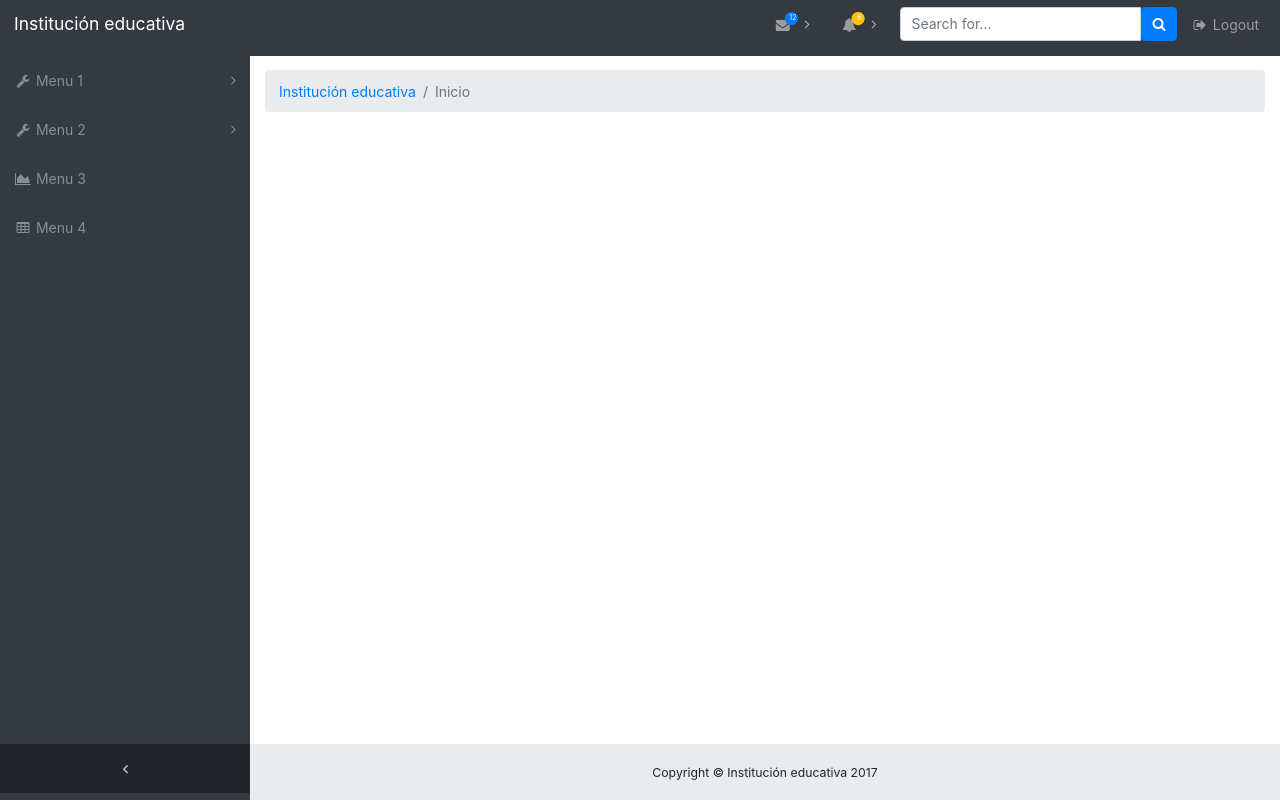
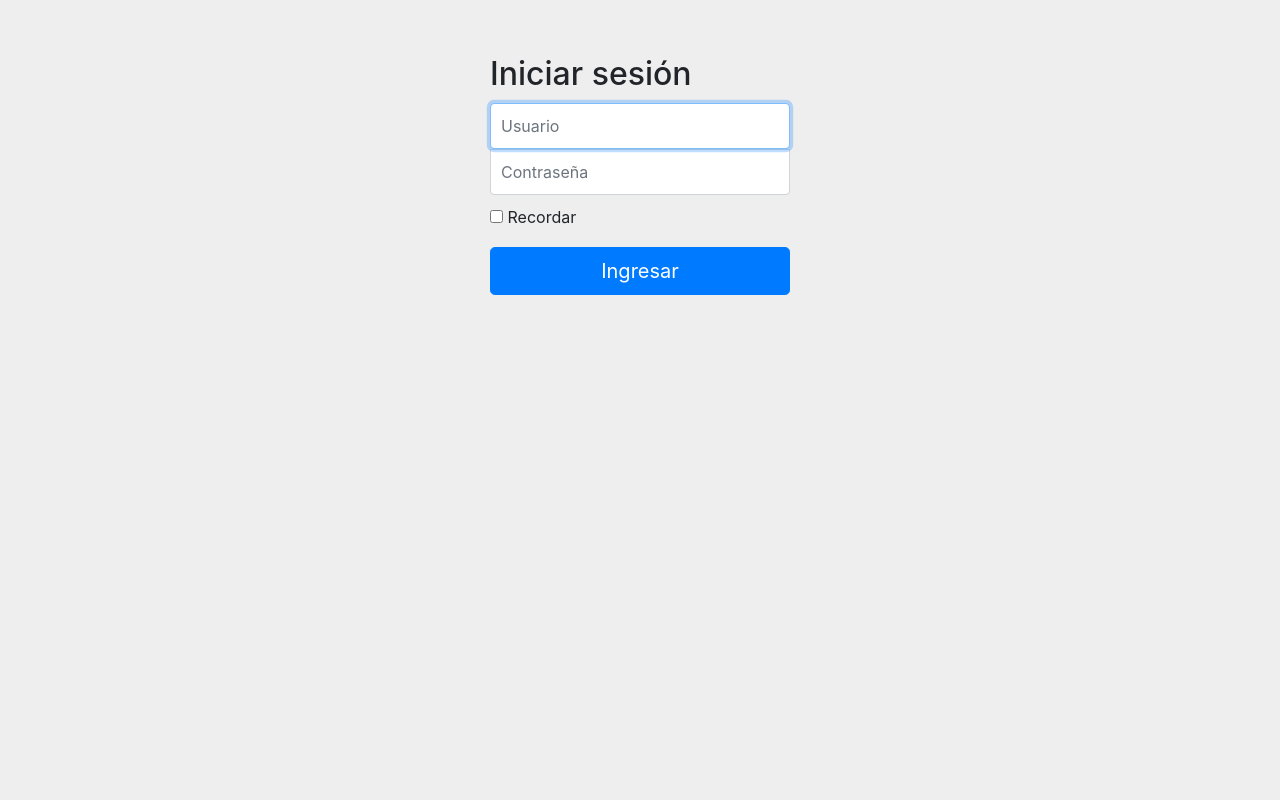
Before and after one commit to faq1988/institucion_educativa, a CodeIgniter app: page /institucion_educativa/ in a window 1280 px wide. Run offline with CodeIgniter, Linux system fonts and the light colour scheme; some libraries are stand-ins or nearby versions.

Commit message:
sistema de login

```diff
--- a/application/config/autoload.php
+++ b/application/config/autoload.php
@@ -58,7 +58,7 @@ $autoload['packages'] = array();
 |
 |	$autoload['libraries'] = array('user_agent' => 'ua');
 */
-$autoload['libraries'] = array('database', 'form_validation');
+$autoload['libraries'] = array('database', 'form_validation', 'session');
 
 /*
 | -------------------------------------------------------------------
--- a/application/config/routes.php
+++ b/application/config/routes.php
@@ -49,6 +49,6 @@ defined('BASEPATH') OR exit('No direct script access allowed');
 | Examples:	my-controller/index	-> my_controller/index
 |		my-controller/my-method	-> my_controller/my_method
 */
-$route['default_controller'] = 'welcome';
+$route['default_controller'] = 'login';
 $route['404_override'] = '';
 $route['translate_uri_dashes'] = FALSE;
--- /dev/null
+++ b/application/controllers/Login.php
@@ -0,0 +1,62 @@
+<?php
+defined('BASEPATH') OR exit('No direct script access allowed');
+
+
+class Login extends CI_Controller{
+
+public function __construct()
+{
+  parent::__construct();
+}
+
+
+	public function index()
+	{
+
+    if ($this->session->userdata('username'))
+    {
+      redirect('welcome');
+    }
+
+
+    if (isset($_POST['password'])){
+
+        $this->load->model('usuario_model');
+        if ($this->usuario_model->login($_POST['username'], md5($_POST['password'])))
+          {
+            $this->session->set_userdata('username', $_POST['username']);
+            redirect('welcome');
+          }
+          else
+          {
+            redirect('login');
+          }
+
+    }
+    $this->load->view('login');
+
+
+	}
+
+  public function logout()
+  {
+    $this->session->sess_destroy();
+    redirect('login');
+  }
+
+  public function change_password()
+  {
+    if(!$this->session->userdata('username'))
+      redirect('login');
+
+    parent::header();
+    $this->load->view('cambiar_password');
+    parent::footer();
+    $this -> default_vars();
+  }
+
+
+
+
+
+}
--- a/application/controllers/Welcome.php
+++ b/application/controllers/Welcome.php
@@ -3,35 +3,28 @@ defined('BASEPATH') OR exit('No direct script access allowed');
 
 class Welcome extends CI_Controller {
 
-	/**
-	 * Index Page for this controller.
-	 *
-	 * Maps to the following URL
-	 * 		http://example.com/index.php/welcome
-	 *	- or -
-	 * 		http://example.com/index.php/welcome/index
-	 *	- or -
-	 * Since this controller is set as the default controller in
-	 * config/routes.php, it's displayed at http://example.com/
-	 *
-	 * So any other public methods not prefixed with an underscore will
-	 * map to /index.php/welcome/<method_name>
-	 * @see https://codeigniter.com/user_guide/general/urls.html
-	 */
 
 
 
-	function __construct(){
-		parent::__construct();
 
-	}
+	public function index(){
 
-	public function index()
+	if (!$this->session->userdata('username'))
+    {
+      redirect('login');
+    }
+
+    $this -> load -> view('menu');
+    $this -> load -> view('header');
+	$this -> load -> view('welcome_message');
+  }
+
+
+
+
+	public function key()
 	{
-
-		$this->load->view('menu');
-		$this->load->view('header');
-		$this->load->view('welcome_message');
+		echo md5('peliculas');
 	}
 
 
--- a/application/views/header.php
+++ b/application/views/header.php
@@ -98,9 +98,9 @@
             </form>
           </li>
           <li class="nav-item">
-            <a class="nav-link" data-toggle="modal" data-target="#exampleModal">
+            <a class="nav-link" href="<?=base_url()?>login/logout">
               <i class="fa fa-fw fa-sign-out"></i>
-              Logout</a>
+              Salir</a>
           </li>
         </ul>
       </div>
--- /dev/null
+++ b/application/views/login.php
@@ -0,0 +1,47 @@
+
+<!DOCTYPE html>
+<html lang="en">
+  <head>
+    <meta charset="utf-8">
+    <meta name="viewport" content="width=device-width, initial-scale=1, shrink-to-fit=no">
+    <meta name="description" content="">
+    <meta name="author" content="">
+
+
+    <title>Sistema de login</title>
+
+    <!-- Bootstrap core CSS -->
+    <link href="<?=base_url()?>bootstraptemplate/vendor/bootstrap/css/bootstrap.min.css" rel="stylesheet">
+
+    <!-- Custom styles for this template -->
+    <link href="<?=base_url()?>bootstraptemplate/css/signin.css" rel="stylesheet">
+  </head>
+
+  <body>
+
+    <div class="container">
+
+      <form class="form-signin" method="POST">
+        <h2 class="form-signin-heading">Iniciar sesión</h2>
+        <label for="inputEmail" class="sr-only">Correo electrónico</label>
+        <input type="text" id="username" name="username" class="form-control" placeholder="Usuario" required autofocus>
+        <label for="inputPassword" class="sr-only">Contraseña</label>
+        <input type="password" id="password" name="password" class="form-control" placeholder="Contraseña" required>
+        <div class="checkbox">
+          <label>
+            <input type="checkbox" value="remember-me"> Recordar
+          </label>
+        </div>
+        <button class="btn btn-lg btn-primary btn-block" type="submit">Ingresar</button>
+      </form>
+
+    </div> <!-- /container -->
+
+
+    <!-- Bootstrap core JavaScript
+    ================================================== -->
+    <!-- Placed at the end of the document so the pages load faster -->
+    <!-- IE10 viewport hack for Surface/desktop Windows 8 bug -->
+    <script src="<?=base_url()?>bootstraptemplate/js/ie10-viewport-bug-workaround.js"></script>
+  </body>
+</html>
--- /dev/null
+++ b/bootstraptemplate/css/signin.css
@@ -0,0 +1,39 @@
+body {
+  padding-top: 40px;
+  padding-bottom: 40px;
+  background-color: #eee;
+}
+
+.form-signin {
+  max-width: 330px;
+  padding: 15px;
+  margin: 0 auto;
+}
+.form-signin .form-signin-heading,
+.form-signin .checkbox {
+  margin-bottom: 10px;
+}
+.form-signin .checkbox {
+  font-weight: normal;
+}
+.form-signin .form-control {
+  position: relative;
+  height: auto;
+  -webkit-box-sizing: border-box;
+          box-sizing: border-box;
+  padding: 10px;
+  font-size: 16px;
+}
+.form-signin .form-control:focus {
+  z-index: 2;
+}
+.form-signin input[type="email"] {
+  margin-bottom: -1px;
+  border-bottom-right-radius: 0;
+  border-bottom-left-radius: 0;
+}
+.form-signin input[type="password"] {
+  margin-bottom: 10px;
+  border-top-left-radius: 0;
+  border-top-right-radius: 0;
+}
--- /dev/null
+++ b/bootstraptemplate/js/ie10-viewport-bug-workaround.js
@@ -0,0 +1,24 @@
+/*!
+ * IE10 viewport hack for Surface/desktop Windows 8 bug
+ * Copyright 2014-2017 The Bootstrap Authors
+ * Copyright 2014-2017 Twitter, Inc.
+ * Licensed under MIT (https://github.com/twbs/bootstrap/blob/master/LICENSE)
+ */
+
+// See the Getting Started docs for more information:
+// https://getbootstrap.com/getting-started/#support-ie10-width
+
+(function () {
+  'use strict'
+
+  if (navigator.userAgent.match(/IEMobile\/10\.0/)) {
+    var msViewportStyle = document.createElement('style')
+    msViewportStyle.appendChild(
+      document.createTextNode(
+        '@-ms-viewport{width:auto!important}'
+      )
+    )
+    document.head.appendChild(msViewportStyle)
+  }
+
+}())
```
Also changed, not shown: application/models/usuario_model.php (added, +28 -0 lines), .htaccess.
